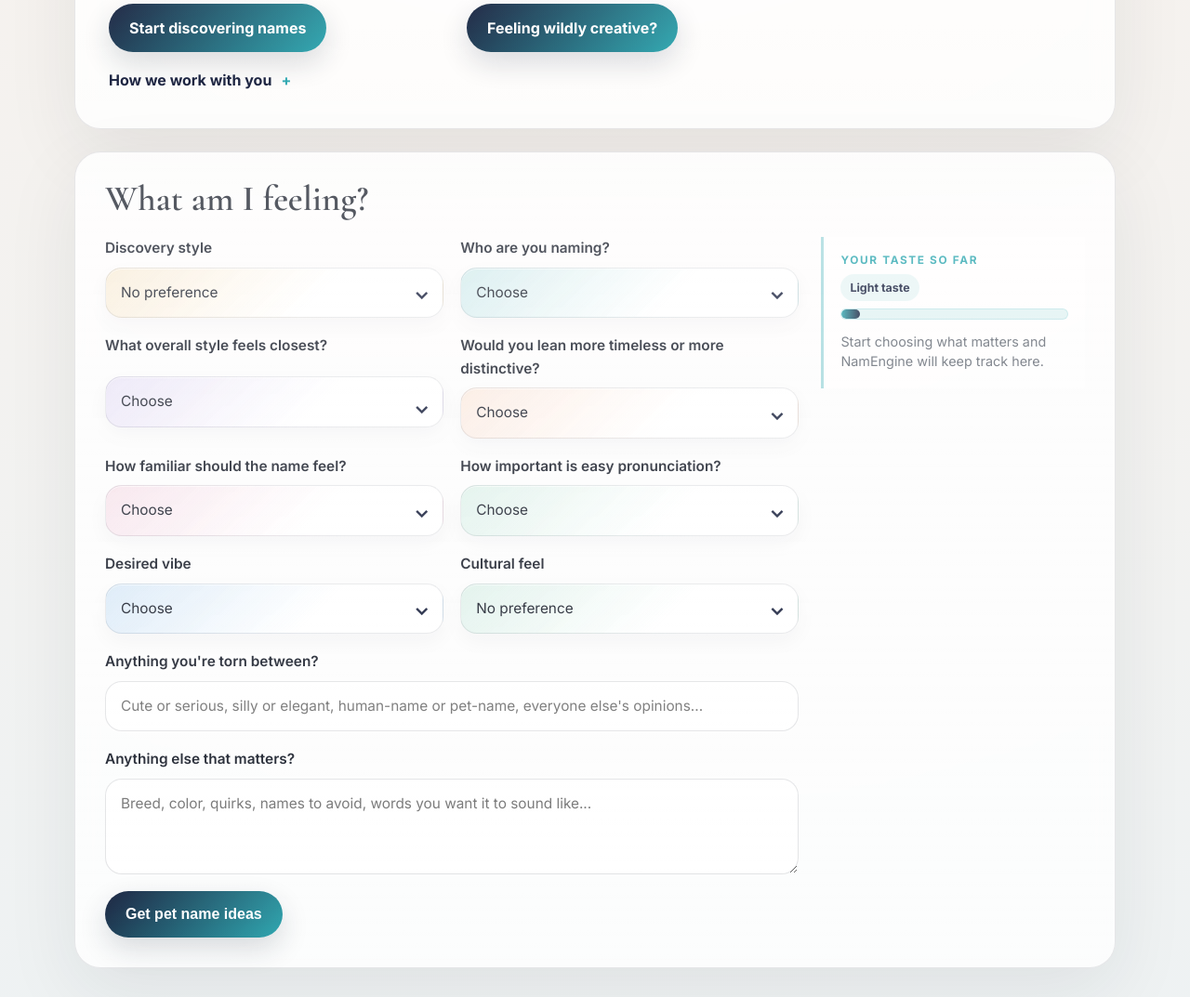
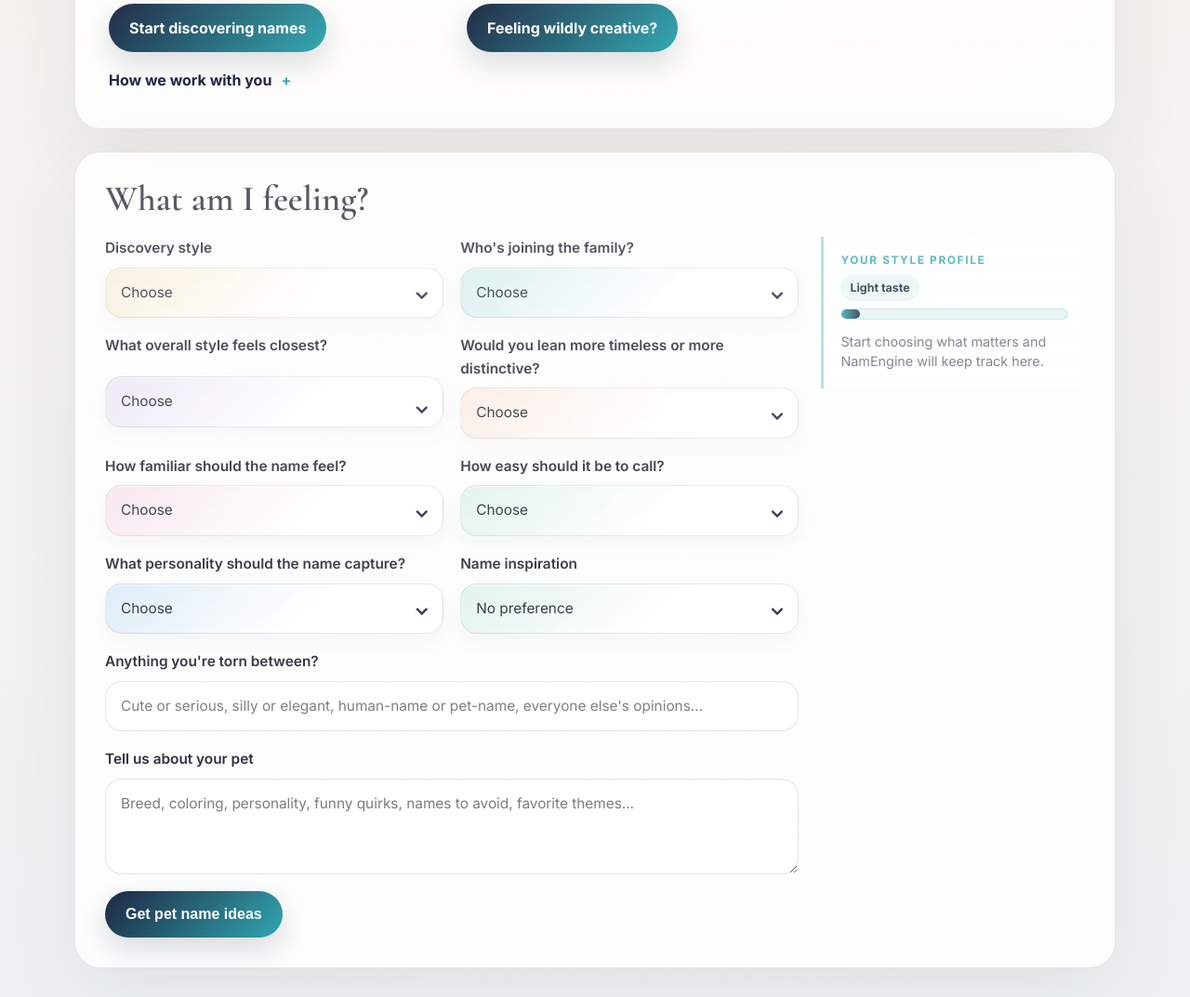
Before and after one commit to pickleball-dan/namengine-pet-app, a Flask app: page / in a window 1280 px wide. Shown: the part 625-1698 px from the top of the page at 93% size. Run offline with Flask 3, Linux system fonts and the light colour scheme.

Commit message:
Adapt Pet intake language

```diff
--- a/app.py
+++ b/app.py
@@ -104,34 +104,23 @@ ORIGINAL_TUNE_OPTIONS = [
 ORIGINAL_TUNE_LABELS = {item['value']: item['label'] for item in ORIGINAL_TUNE_OPTIONS}
 
 DISCOVERY_STYLE_OPTIONS = [
-    'Safe favorites',
-    'Familiar but fresh',
-    'Hidden gems',
-    'Bold discoveries',
-    'Surprise me',
+    'Classic favorites',
+    'Balanced mix',
+    'Unexpected finds',
+    'Completely original',
 ]
 
 CULTURAL_FEEL_OPTIONS = [
-    'African',
-    'American',
-    'Arabic',
-    'British',
-    'Chinese',
-    'French',
-    'German',
-    'Greek',
-    'Hebrew',
-    'Indian',
-    'International / blended',
-    'Irish',
-    'Italian',
-    'Japanese',
-    'Korean',
-    'Latin American',
-    'Nordic',
-    'Persian',
-    'Scottish',
-    'Spanish',
+    'Nature',
+    'Mythology',
+    'Human names',
+    'Food & drink',
+    'Literature',
+    'Movies & TV',
+    'Music',
+    'Geography',
+    'Vintage',
+    'Pop culture',
 ]
 
 CULTURAL_SOUND_PARTS = {
@@ -384,13 +373,13 @@ Core standards:
 - Create names, do not simply return common pet names.
 - Avoid established names that already feel familiar as given names; every result should feel newly coined or meaningfully transformed.
 - Do not use names like Liora, Elara, Vela, Lenora, Mariel, Lucien, Marcel, Etienne, Bastien, Mizuki, or other recognizable existing names.
-- Discovery style controls how conservative or adventurous the coined names should feel; even Safe favorites must be newly coined names, not established names.
+- Discovery style controls how conservative or adventurous the coined names should feel; even Classic favorites must be newly coined names, not established names.
 - Names should still feel usable for a real pet in daily life.
 - Use plain ASCII spellings only; do not use accent marks or special characters.
 - Avoid fantasy, product-code, app-name, and random-syllable energy unless the user explicitly asks for boldness.
 - Add an emotional_opener that explains the first impression in a short, human phrase.
 - Favor clean spoken shape, good mouthfeel, and social usability.
-- Use cultural feel as inspiration for rhythm and sound, not as a claim of linguistic authenticity.
+- Use name inspiration as a creative cue for rhythm, imagery, and sound, not as a claim of linguistic authenticity.
 - If a starting letter is supplied, honor it unless it would badly damage the name.
 - Respect previous names and do not repeat or make near duplicates.
 - The originality note should be honest: say low-match / inspired shape / not guaranteed globally unique.
@@ -430,13 +419,13 @@ QUESTION_LABELS = {
     'discovery_style': 'Discovery style',
     'pet_type': 'Pet type',
     'style': 'Style leaning',
-    'vibe': 'Desired vibe',
-    'cultural_context': 'Cultural feel',
+    'vibe': 'Personality',
+    'cultural_context': 'Name inspiration',
     'timeless_vs_distinctive': 'Timeless vs distinctive',
     'familiarity_preference': 'Familiarity preference',
-    'pronunciation_importance': 'Pronunciation ease',
+    'pronunciation_importance': 'Easy to call',
     'partner_alignment': 'Taste differences',
-    'notes': 'Extra notes',
+    'notes': 'Pet notes',
 }
 
 
@@ -491,21 +480,21 @@ def build_details(form_data, refinement_note=''):
     if form_data.get('pet_type'):
         hard_constraints.append(f"Pet type: {form_data['pet_type']}")
     if form_data.get('pronunciation_importance'):
-        hard_constraints.append(f"Pronunciation requirement: {form_data['pronunciation_importance']}")
+        hard_constraints.append(f"Easy-to-call requirement: {form_data['pronunciation_importance']}")
 
     if form_data.get('style'):
         soft_preferences.append(f"Style leaning: {form_data['style']}")
     if form_data.get('discovery_style'):
         soft_preferences.append(f"Discovery style / search range: {form_data['discovery_style']}")
     if form_data.get('cultural_context'):
-        soft_preferences.append(f"Cultural feel to lean toward: {form_data['cultural_context']}")
+        soft_preferences.append(f"Name inspiration to lean toward: {form_data['cultural_context']}")
     if form_data.get('timeless_vs_distinctive'):
         soft_preferences.append(f"Distinctiveness balance: {form_data['timeless_vs_distinctive']}")
     if form_data.get('familiarity_preference'):
         soft_preferences.append(f"Familiarity preference: {form_data['familiarity_preference']}")
 
     if form_data.get('vibe'):
-        emotional_goals.append(f"Desired emotional tone: {form_data['vibe']}")
+        emotional_goals.append(f"Pet personality to capture: {form_data['vibe']}")
     if form_data.get('notes'):
         emotional_goals.append(f"Additional emotional/fit notes: {form_data['notes']}")
 
@@ -586,6 +575,18 @@ def build_editor_note(form_data, used_fallback, round_number):
         'romantic and lyrical': 'romantic and lyrical',
         'modern and crisp': 'modern and crisp',
         'distinctive but easy': 'distinctive but easy',
+        'playful': 'playful',
+        'loyal': 'loyal',
+        'elegant': 'elegant',
+        'brave': 'brave',
+        'curious': 'curious',
+        'gentle': 'gentle',
+        'mischievous': 'mischievous',
+        'regal': 'regal',
+        'adventurous': 'adventurous',
+        'quirky': 'quirky',
+        'sweet': 'sweet',
+        'tough': 'tough',
         'open-ended': 'thoughtful and flexible',
     }, 'thoughtful and flexible')
 
@@ -606,6 +607,10 @@ def build_editor_note(form_data, used_fallback, round_number):
     }, 'without boxing you into one familiarity lane')
 
     discovery_phrase = pick_phrase(dimensions['discovery_style'], {
+        'classic favorites': 'with a classic-favorites search range',
+        'balanced mix': 'with a balanced mix of familiar and fresh ideas',
+        'unexpected finds': 'with a more exploratory discovery range',
+        'completely original': 'with a highly original discovery range',
         'safe favorites': 'with a safer, broadly agreeable search range',
         'familiar but fresh': 'with familiar-but-fresh discovery range',
         'hidden gems': 'with an underused, hidden-gem bias',
@@ -1341,6 +1346,10 @@ def build_original_editor_note(form_data, tune_direction=''):
 def format_original_discovery_style(discovery_style):
     style = (discovery_style or '').strip()
     descriptions = {
+        'Classic favorites': 'Classic favorites: conservative, broadly wearable coined names; avoid established real names.',
+        'Balanced mix': 'Balanced mix: approachable coined names with some freshness and some familiarity.',
+        'Unexpected finds': 'Unexpected finds: more exploratory coined names that still feel callable.',
+        'Completely original': 'Completely original: the boldest coined-name lane, while staying usable for a real pet.',
         'Safe favorites': 'Safe favorites: conservative, broadly wearable coined names; avoid established real names.',
         'Familiar but fresh': 'Familiar but fresh: approachable coined names with a recognizable rhythm and a fresh shape.',
         'Hidden gems': 'Hidden gems: underused-feeling coined names that still sound livable.',
@@ -1361,12 +1370,12 @@ def build_original_details(form_data, tune_direction='', previous_names=None, re
         ]),
         ('TASTE SIGNALS', [
             f"Core style: {form_data.get('style') or 'Balanced'}",
-            f"Emotional vibe: {form_data.get('vibe') or 'Open-ended'}",
-            f"Cultural feel: {form_data.get('cultural_context') or 'No preference'}",
+            f"Pet personality: {form_data.get('vibe') or 'Open-ended'}",
+            f"Name inspiration: {form_data.get('cultural_context') or 'No preference'}",
             f"Familiarity preference: {form_data.get('familiarity_preference') or 'Open'}",
         ]),
         ('USABILITY SIGNALS', [
-            f"Pronunciation ease: {form_data.get('pronunciation_importance') or 'Moderate'}",
+            f"Easy to call: {form_data.get('pronunciation_importance') or 'Moderate'}",
             f"Starting letter: {form_data.get('starting_letter') or 'Open'}",
             f"Length preference: {form_data.get('length_preference') or 'Balanced'}",
             f"Avoid feeling like: {form_data.get('avoid_feel') or 'No explicit avoidances'}",
@@ -1644,7 +1653,7 @@ def format_cultural_feel_phrase(cultural_feel):
     if not cleaned:
         return ''
     article = 'an' if cleaned[0] in 'aeiou' else 'a'
-    return f"{article} {cleaned} cultural feel"
+    return f"{article} {cleaned} inspiration"
 
 
 def build_original_fit_note(name, form_data, tune_direction=''):
--- a/templates/index.html
+++ b/templates/index.html
@@ -100,7 +100,7 @@
                 <span>Discovery style</span>
                 <div class="select-wrap tinted-select tinted-amber">
                   <select name="discovery_style" data-brief-label="Discovery">
-                    <option value="" {% if not form_data.discovery_style %}selected{% endif %}>No preference</option>
+                    <option value="" {% if not form_data.discovery_style %}selected{% endif %}>Choose</option>
                     {% for option in discovery_style_options %}
                     <option {% if form_data.discovery_style == option %}selected{% endif %}>{{ option }}</option>
                     {% endfor %}
@@ -109,16 +109,17 @@
               </label>
 
               <label>
-                <span>Who are you naming?</span>
+                <span>Who's joining the family?</span>
                 <div class="select-wrap tinted-select tinted-aqua">
                   <select name="pet_type" data-brief-label="For">
                     <option value="" {% if not form_data.pet_type %}selected{% endif %}>Choose</option>
                     <option {% if form_data.pet_type == 'Dog' %}selected{% endif %}>Dog</option>
                     <option {% if form_data.pet_type == 'Cat' %}selected{% endif %}>Cat</option>
-                    <option {% if form_data.pet_type == 'Puppy' %}selected{% endif %}>Puppy</option>
-                    <option {% if form_data.pet_type == 'Kitten' %}selected{% endif %}>Kitten</option>
-                    <option {% if form_data.pet_type == 'Small pet' %}selected{% endif %}>Small pet</option>
-                    <option {% if form_data.pet_type == 'Not sure yet' %}selected{% endif %}>Not sure yet</option>
+                    <option {% if form_data.pet_type == 'Horse' %}selected{% endif %}>Horse</option>
+                    <option {% if form_data.pet_type == 'Bird' %}selected{% endif %}>Bird</option>
+                    <option {% if form_data.pet_type == 'Rabbit' %}selected{% endif %}>Rabbit</option>
+                    <option {% if form_data.pet_type == 'Reptile' %}selected{% endif %}>Reptile</option>
+                    <option {% if form_data.pet_type == 'Other' %}selected{% endif %}>Other</option>
                   </select>
                 </div>
               </label>
@@ -169,9 +170,9 @@
               </label>
 
               <label>
-                <span>How important is easy pronunciation?</span>
+                <span>How easy should it be to call?</span>
                 <div class="select-wrap tinted-select tinted-mint">
-                  <select name="pronunciation_importance" data-brief-label="Pronunciation">
+                  <select name="pronunciation_importance" data-brief-label="Easy to call">
                     <option value="" {% if not form_data.pronunciation_importance %}selected{% endif %}>Choose</option>
                     <option {% if form_data.pronunciation_importance == 'Very important' %}selected{% endif %}>Very important</option>
                     <option {% if form_data.pronunciation_importance == 'Helpful but not absolute' %}selected{% endif %}>Helpful but not absolute</option>
@@ -183,26 +184,30 @@
 
             <div class="grid two-up">
               <label>
-                <span>Desired vibe</span>
+                <span>What personality should the name capture?</span>
                 <div class="select-wrap tinted-select tinted-sky">
-                  <select name="vibe" data-brief-label="Vibe">
+                  <select name="vibe" data-brief-label="Personality">
                     <option value="" {% if not form_data.vibe %}selected{% endif %}>Choose</option>
-                    <option {% if form_data.vibe == 'Warm and grounded' %}selected{% endif %}>Warm and grounded</option>
-                    <option {% if form_data.vibe == 'Soft and gentle' %}selected{% endif %}>Soft and gentle</option>
-                    <option {% if form_data.vibe == 'Elegant and understated' %}selected{% endif %}>Elegant and understated</option>
-                    <option {% if form_data.vibe == 'Bright and lively' %}selected{% endif %}>Bright and lively</option>
-                    <option {% if form_data.vibe == 'Strong and composed' %}selected{% endif %}>Strong and composed</option>
-                    <option {% if form_data.vibe == 'Romantic and lyrical' %}selected{% endif %}>Romantic and lyrical</option>
-                    <option {% if form_data.vibe == 'Modern and crisp' %}selected{% endif %}>Modern and crisp</option>
-                    <option {% if form_data.vibe == 'Distinctive but easy' %}selected{% endif %}>Distinctive but easy</option>
+                    <option {% if form_data.vibe == 'Playful' %}selected{% endif %}>Playful</option>
+                    <option {% if form_data.vibe == 'Loyal' %}selected{% endif %}>Loyal</option>
+                    <option {% if form_data.vibe == 'Elegant' %}selected{% endif %}>Elegant</option>
+                    <option {% if form_data.vibe == 'Brave' %}selected{% endif %}>Brave</option>
+                    <option {% if form_data.vibe == 'Curious' %}selected{% endif %}>Curious</option>
+                    <option {% if form_data.vibe == 'Gentle' %}selected{% endif %}>Gentle</option>
+                    <option {% if form_data.vibe == 'Mischievous' %}selected{% endif %}>Mischievous</option>
+                    <option {% if form_data.vibe == 'Regal' %}selected{% endif %}>Regal</option>
+                    <option {% if form_data.vibe == 'Adventurous' %}selected{% endif %}>Adventurous</option>
+                    <option {% if form_data.vibe == 'Quirky' %}selected{% endif %}>Quirky</option>
+                    <option {% if form_data.vibe == 'Sweet' %}selected{% endif %}>Sweet</option>
+                    <option {% if form_data.vibe == 'Tough' %}selected{% endif %}>Tough</option>
                   </select>
                 </div>
               </label>
 
               <label>
-                <span>Cultural feel</span>
+                <span>Name inspiration</span>
                 <div class="select-wrap tinted-select tinted-mint">
-                  <select name="cultural_context" data-brief-label="Cultural feel">
+                  <select name="cultural_context" data-brief-label="Inspiration">
                     <option value="" {% if not form_data.cultural_context %}selected{% endif %}>No preference</option>
                     {% for option in cultural_feel_options %}
                     <option {% if form_data.cultural_context == option %}selected{% endif %}>{{ option }}</option>
@@ -218,8 +223,8 @@
             </label>
 
             <label>
-              <span>Anything else that matters?</span>
-              <textarea name="notes" rows="3" placeholder="Breed, color, quirks, names to avoid, words you want it to sound like..." data-brief-label="Must-haves" data-brief-short="true">{{ form_data.notes }}</textarea>
+              <span>Tell us about your pet</span>
+              <textarea name="notes" rows="3" placeholder="Breed, coloring, personality, funny quirks, names to avoid, favorite themes..." data-brief-label="Pet notes" data-brief-short="true">{{ form_data.notes }}</textarea>
             </label>
 
             <div class="loading-wrap">
@@ -229,9 +234,9 @@
           </div>
 
           {% if live_brief_enabled %}
-          <details id="live-brief-panel" class="live-brief-panel js-live-brief-panel" aria-live="polite" aria-label="Your taste so far">
+          <details id="live-brief-panel" class="live-brief-panel js-live-brief-panel" aria-live="polite" aria-label="Your style profile">
             <summary class="live-brief-top">
-              <p class="panel-label">Your taste so far</p>
+              <p class="panel-label">Your style profile</p>
               <span class="brief-strength-pill js-brief-strength">Light taste</span>
               <div class="brief-strength-track" aria-hidden="true">
                 <span class="js-brief-strength-fill"></span>
--- a/templates/shared_shortlist.html
+++ b/templates/shared_shortlist.html
@@ -64,11 +64,11 @@
           'discovery_style': 'Discovery style',
           'pet_type': 'Pet',
           'style': 'Style',
-          'vibe': 'Vibe',
+          'vibe': 'Personality',
           'timeless_vs_distinctive': 'Timeless vs distinctive',
           'familiarity_preference': 'Familiarity',
-          'pronunciation_importance': 'Pronunciation ease',
-          'cultural_context': 'Cultural feel',
+          'pronunciation_importance': 'Easy to call',
+          'cultural_context': 'Name inspiration',
           'partner_alignment': 'Taste differences',
           'notes': 'Notes'
         }.items() %}
```
Also changed, not shown: templates/original_index.html (+24 -19 lines).
